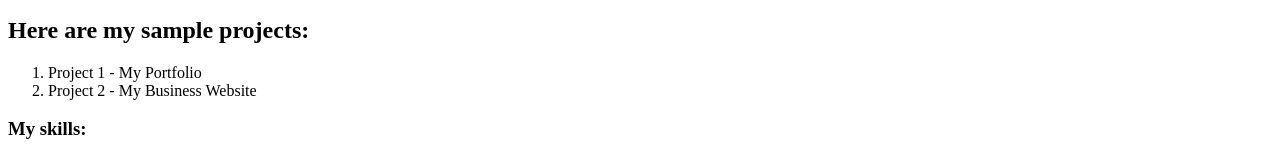
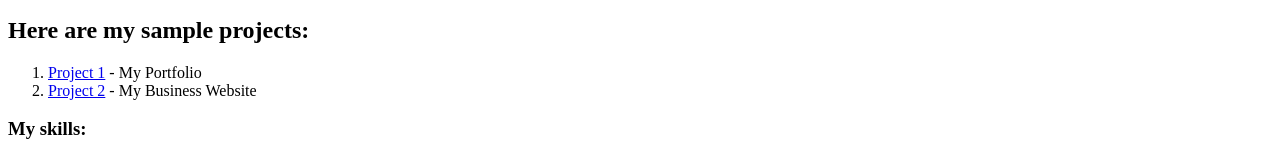
Before and after one commit to paulsddev/githubproject, a plain HTML site: page index.html in a window 1280 px wide. Shown: the part 495-649 px from the top of the page. Drawn offline with Linux system fonts and the light colour scheme.

Commit message:
Update index.html
Added command in line 33 and 34

```diff
--- a/index.html
+++ b/index.html
@@ -30,8 +30,8 @@ Sharing knowledge and collaborating with others is key to personal and professio
 
 	<h2>Here are my sample projects:</h2>
 		<ol>
-			<li>Project 1 - My Portfolio </li>
-			<li>Project 2 - My Business Website </li>
+			<li><a href= "#">Project 1</a> - My Portfolio </li>
+			<li><a href= "#">Project 2</a> - My Business Website </li>
 		</ol>
 	<h3>My skills:
 		<p>HTML, CSS, JavaScript, Bootsrap, VueJS, Laravel, React JS, Python, 			Django.</p>
```
